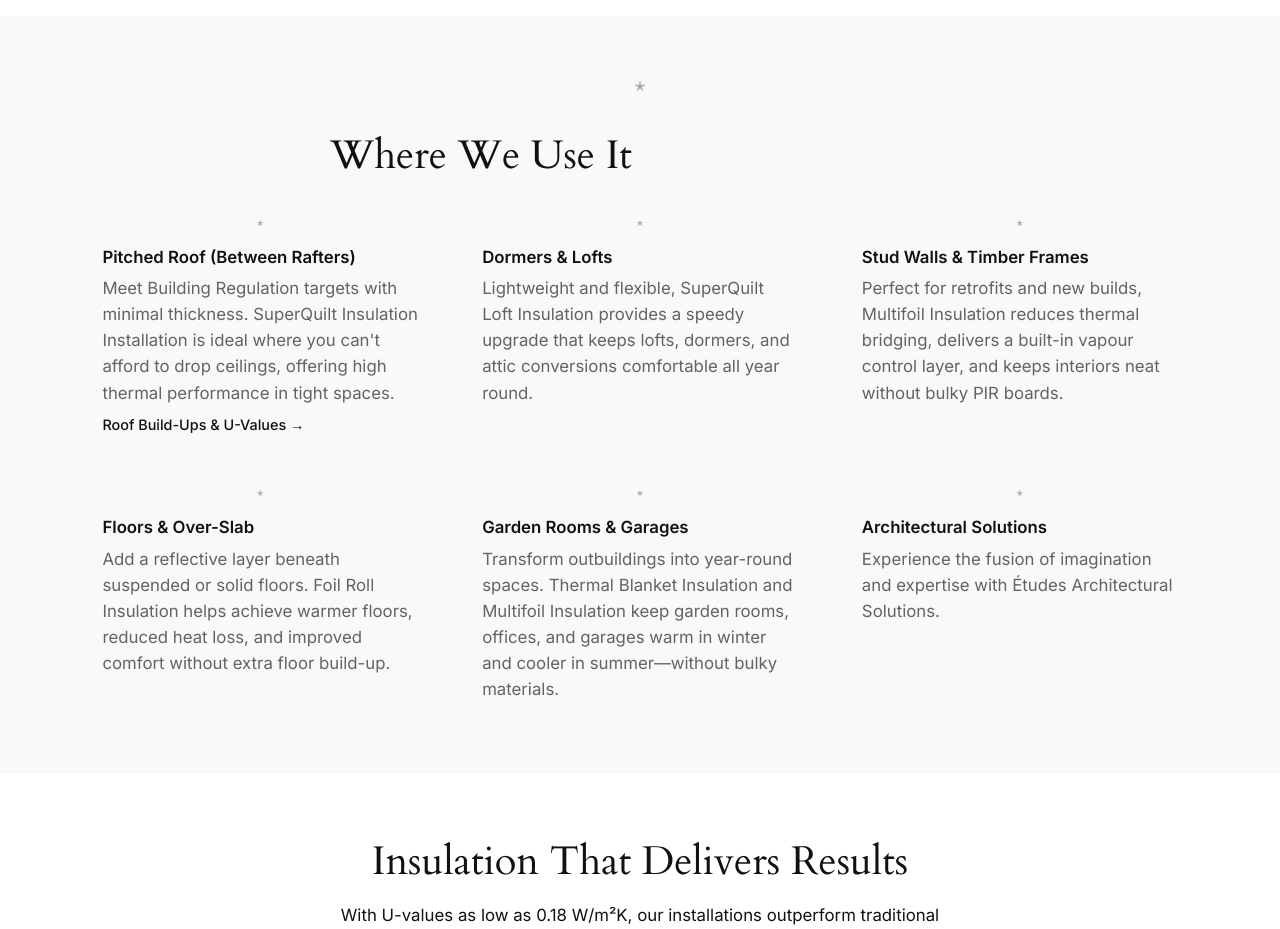
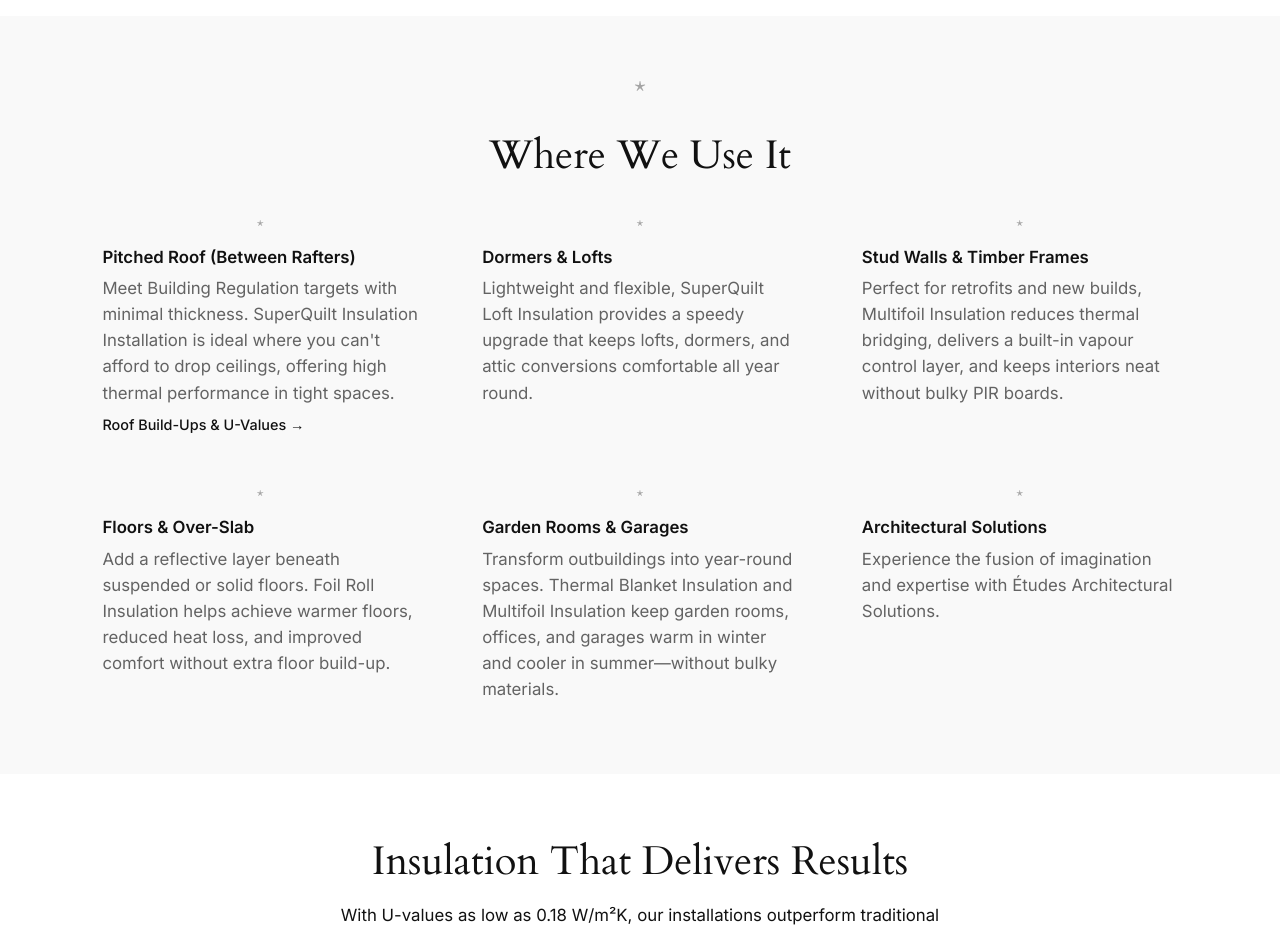
Before and after one commit to DAGarnish/foilquiltinsulation, a Next.js app: page / in a window 1280 px wide. Shown: the part 1820-2749 px from the top of the page. Built offline with nearby package versions, Linux system fonts and the light colour scheme.

Commit message:
first commit

```diff
--- a/app/page.tsx
+++ b/app/page.tsx
@@ -59,7 +59,7 @@
       <section className="section section--gray">
         <div className="section__inner--wide">
           <p className="asterisk-rule">*</p>
-          <h2 style={{ marginBottom: "2.5rem", maxWidth: "var(--content-width)", margin: "0 auto 2.5rem" }}>
+          <h2 style={{ marginBottom: "2.5rem", maxWidth: "var(--content-width)", margin: "0 auto 2.5rem", textAlign: "center" }}>
             Where We Use It
           </h2>
           <div className="features-grid">
```
